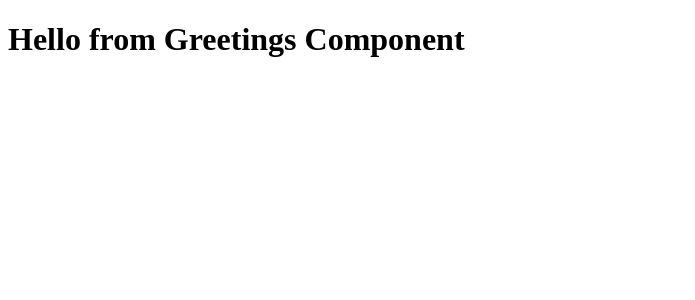
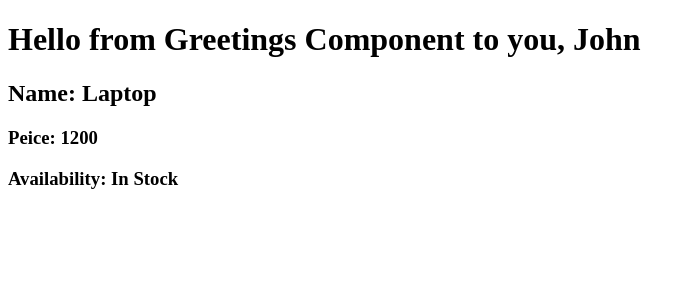
Before and after one commit to Fazel-Hosseinzadeh/learn_react, a React (Vite) app: page / in a window 1280 px wide. Shown: the top 300 px of the page, without its empty margins (0-695 px from the left). Built offline with nearby package versions, Linux system fonts and the light colour scheme.

Commit message:
Make Dynamic Content

```diff
--- a/src/App.jsx
+++ b/src/App.jsx
@@ -1,5 +1,6 @@
 import { useState } from "react";
 import Greetings from "./components/Greetings";
+import ProductInfo from "./components/ProductInfo";
 
 function App() {
   const [count, setCount] = useState(0);
@@ -7,6 +8,7 @@ function App() {
   return (
     <>
       <Greetings />
+      <ProductInfo />
     </>
   );
 }
--- a/src/components/Greetings.jsx
+++ b/src/components/Greetings.jsx
@@ -1,7 +1,8 @@
 const Greetings = () => {
+  const userName = "John";
   return (
     <div>
-      <h1>Hello from Greetings Component</h1>
+      <h1>Hello from Greetings Component to you, {userName}</h1>
     </div>
   );
 };
--- /dev/null
+++ b/src/components/ProductInfo.jsx
@@ -0,0 +1,19 @@
+import React from "react";
+
+const ProductInfo = () => {
+  const products = {
+    pName: "Laptop",
+    price: 1200,
+    availability: "In Stock",
+  };
+
+  return (
+    <div>
+      <h2>Name: {products.pName}</h2>
+      <h3>Peice: {products.price}</h3>
+      <h3>Availability: {products.availability}</h3>
+    </div>
+  );
+};
+
+export default ProductInfo;
```
